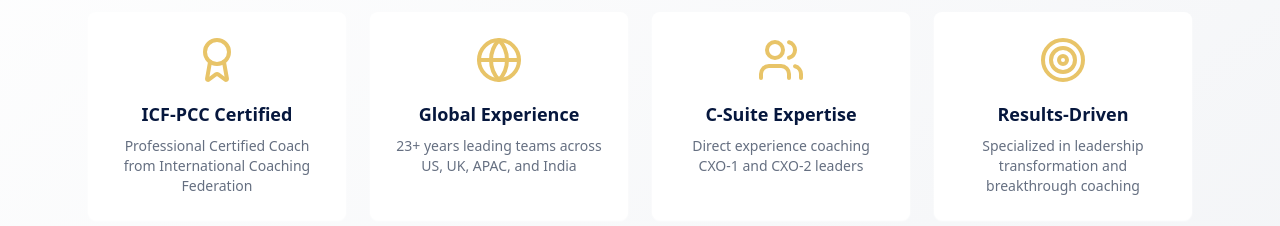
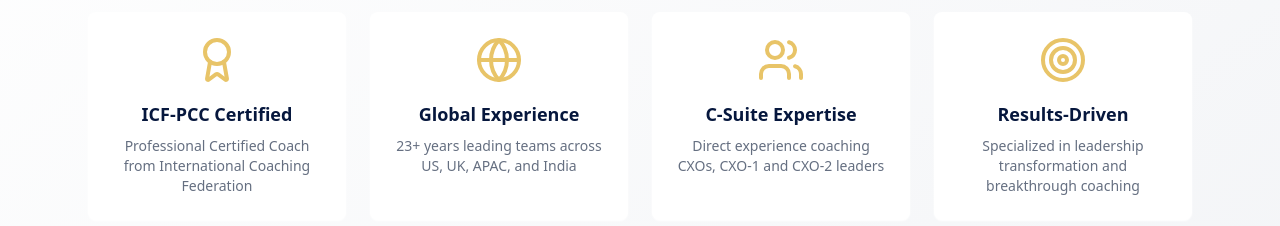
Before and after one commit to RaagTosh2007/lovable-xponentiallead-0e72bd36, a React (Vite) app: page / in a window 1280 px wide. Shown: the part 1060-1286 px from the top of the page. Built offline with nearby package versions, Linux system fonts and the light colour scheme.

Commit message:
Update About Section Text
Change text in the About section to reflect direct experience coaching CXOs, CXO-1, and CXO-2 leaders.

```diff
--- a/src/components/About.tsx
+++ b/src/components/About.tsx
@@ -17,7 +17,7 @@ const About = () => {
     {
       icon: Users,
       title: "C-Suite Expertise",
-      description: "Direct experience coaching CXO-1 and CXO-2 leaders"
+      description: "Direct experience coaching CXOs, CXO-1 and CXO-2 leaders"
     },
     {
       icon: Target,
```
